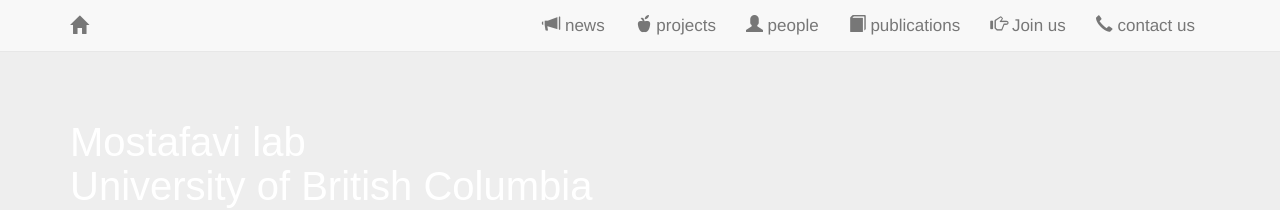
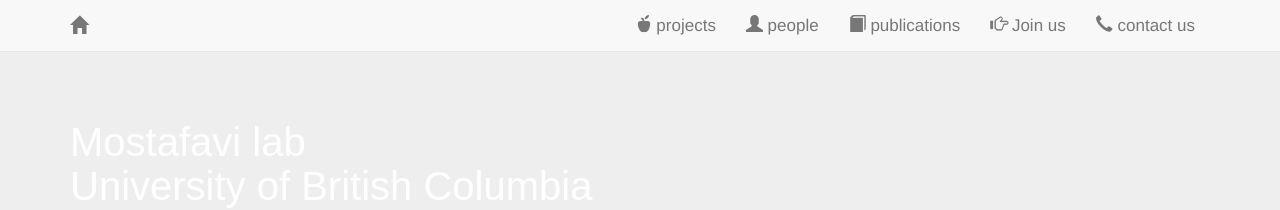
Before and after one commit to saramostafavi/saramostafavi.github.io, a Jekyll site: the page built from index.html, in a window 1280 px wide. Shown: the top 210 px of the page. Built offline with Jekyll 4.4.1, drawn with Linux system fonts in a browser that asks for light colours; nearby versions of some CDN libraries; a style sheet for code colours, icons or effects is not loaded.

Commit message:
Update header.html

```diff
--- a/_includes/header.html
+++ b/_includes/header.html
@@ -11,7 +11,7 @@
         </div>
         <div id="navbar" class="collapse navbar-collapse">
             <ul class="nav navbar-nav pull-right">
-                <li class=""><a href="/news/"><span class="glyphicon glyphicon-bullhorn" aria-hidden="true"></span> news</a></li>
+               <!-- <li class=""><a href="/news/"><span class="glyphicon glyphicon-bullhorn" aria-hidden="true"></span> news</a></li>-->
                 <li><a href="/projects.html"><span class="glyphicon glyphicon-apple" aria-hidden="true"></span> projects</a></li>
                 <li><a href="/people.html"><span class="glyphicon glyphicon-user" aria-hidden="true"></span> people</a></li>
                 <li><a href="/publications.html"><span class="glyphicon glyphicon-book" aria-hidden="true"></span> publications</a></li>
```
